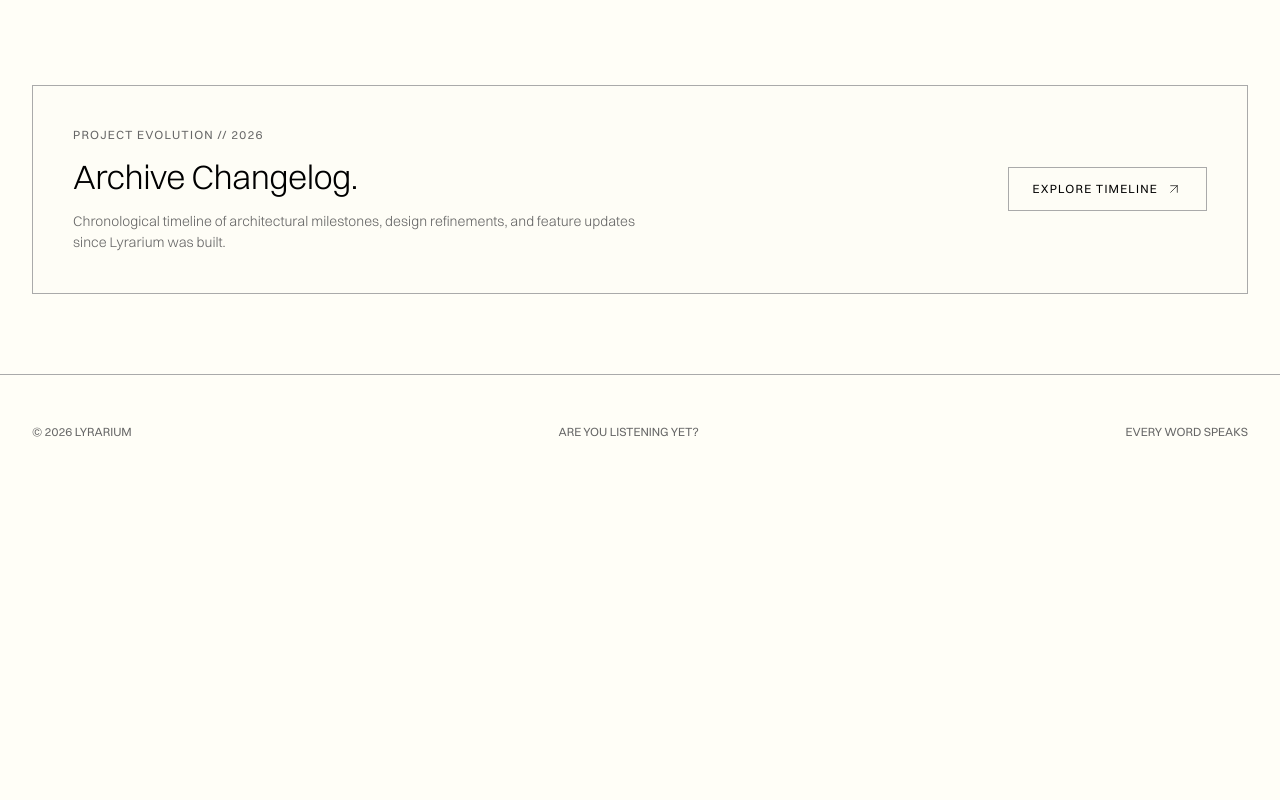
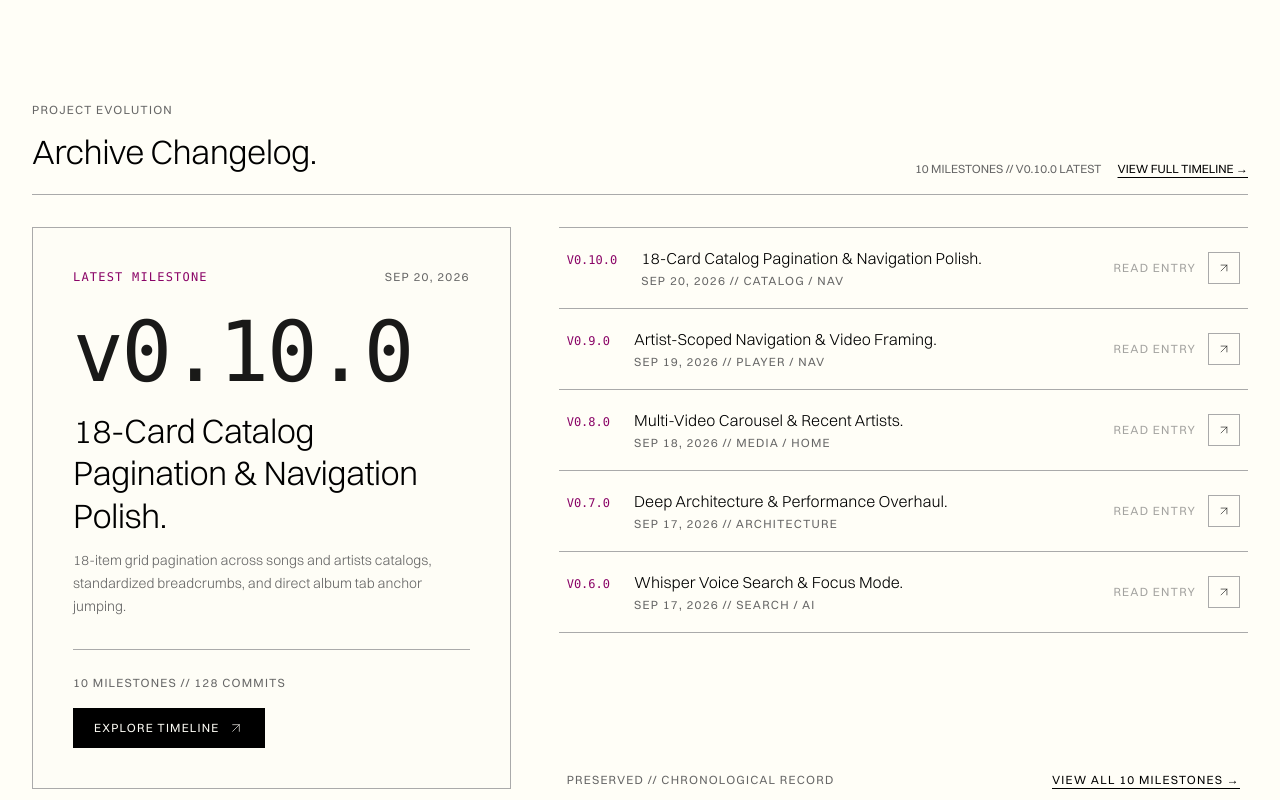
Before and after one commit to Sultvnnnn/lyrarium, a Next.js app: page / in a window 1280 px wide. Shown: the part 1240-2040 px from the top of the page. Before the commit the page ends 1729 px from the top, so only its background shows below. Built offline with nearby package versions, Linux system fonts and the light colour scheme; no server answers; the database is empty.

Commit message:
feat(home): redesign changelog section with editorial poster spread and hairline ledger

```diff
--- a/src/app/page.tsx
+++ b/src/app/page.tsx
@@ -1,5 +1,5 @@
 import Link from "next/link";
-import { ArrowUpRight, X } from "lucide-react";
+import { X } from "lucide-react";
 import { asc, desc } from "drizzle-orm";
 import { db } from "@/db";
 import { songs, artists as artistsTable } from "@/db/schema";
@@ -8,6 +8,7 @@ import { HeroSearch } from "@/components/hero-search";
 import { SongAccordion } from "@/components/song-accordion";
 import { ArtistAccordion, type AccordionArtist } from "@/components/artist-accordion";
 import { StatsLedger } from "@/components/stats-ledger";
+import { HomeChangelogPreview } from "@/components/home-changelog-preview";
 import { SiteFooter } from "@/components/site-footer";
 import type { HeroItem } from "@/components/lyric-poster";
 
@@ -306,30 +307,8 @@ export default async function Home({ searchParams }: Props) {
         totalWords={totalWords}
       />
 
-      {/* 6. Archive Evolution & Changelog Banner */}
-      <section className="px-8 pt-16 pb-4">
-        <div className="border border-border p-8 md:p-10 flex flex-col md:flex-row items-start md:items-center justify-between gap-6 hover:border-accent transition-colors group bg-muted/10">
-          <div>
-            <p className="text-caption uppercase tracking-widest text-muted-foreground">
-              Project Evolution // 2026
-            </p>
-            <h3 className="mt-2 text-heading-sm font-light tracking-[-0.02em] text-foreground">
-              Archive Changelog.
-            </h3>
-            <p className="mt-2 text-body-sm text-muted-foreground max-w-xl font-light">
-              Chronological timeline of architectural milestones, design refinements, and feature updates since Lyrarium was built.
-            </p>
-          </div>
-
-          <Link
-            href="/changelog"
-            className="inline-flex items-center gap-2 border border-border px-6 py-3 text-caption uppercase tracking-widest text-foreground group-hover:border-accent group-hover:text-accent transition-colors shrink-0 select-none"
-          >
-            <span>Explore timeline</span>
-            <ArrowUpRight size={16} strokeWidth={1} />
-          </Link>
-        </div>
-      </section>
+      {/* 6. Archive Evolution & Changelog Preview */}
+      <HomeChangelogPreview />
 
       <SiteFooter />
     </main>
--- /dev/null
+++ b/src/components/home-changelog-preview.tsx
@@ -0,0 +1,165 @@
+import Link from "next/link";
+import { ArrowUpRight } from "lucide-react";
+
+const RECENT_MILESTONES = [
+  {
+    version: "v0.10.0",
+    date: "Sep 20, 2026",
+    title: "18-Card Catalog Pagination & Navigation Polish",
+    tag: "Catalog / Nav",
+    summary:
+      "18-item grid pagination across songs and artists catalogs, standardized breadcrumbs, and direct album tab anchor jumping.",
+  },
+  {
+    version: "v0.9.0",
+    date: "Sep 19, 2026",
+    title: "Artist-Scoped Navigation & Video Framing",
+    tag: "Player / Nav",
+    summary:
+      "Scoped prev/next track traversal to the active artist, archive boundary notices, and corner-bracket resize handle for YouTube players.",
+  },
+  {
+    version: "v0.8.0",
+    date: "Sep 18, 2026",
+    title: "Multi-Video Carousel & Recent Artists",
+    tag: "Media / Home",
+    summary:
+      "Multiple YouTube performance links per song in a fluid horizontal carousel, and homepage Recent Artists accordion strip.",
+  },
+  {
+    version: "v0.7.0",
+    date: "Sep 17, 2026",
+    title: "Deep Architecture & Performance Overhaul",
+    tag: "Architecture",
+    summary:
+      "Incremental Static Regeneration (ISR), self-hosted Switzer font, YouTube iframe facade, and CSS containment rendering optimizations.",
+  },
+  {
+    version: "v0.6.0",
+    date: "Sep 17, 2026",
+    title: "Whisper Voice Search & Focus Mode",
+    tag: "Search / AI",
+    summary:
+      "Automatic bilingual Indonesian and English speech-to-text powered by Whisper, paired with elevated keyboard-driven Focus Search.",
+  },
+];
+
+export function HomeChangelogPreview() {
+  const latest = RECENT_MILESTONES[0];
+
+  return (
+    <section id="changelog" className="px-8 pt-20 pb-12">
+      {/* Section Header */}
+      <div className="flex flex-wrap items-end justify-between gap-8 border-b border-border pb-4 mb-8">
+        <div>
+          <p className="text-caption uppercase text-muted-foreground tracking-widest">
+            Project Evolution
+          </p>
+          <h2 className="mt-2 text-heading-sm font-light tracking-[-0.02em]">
+            Archive Changelog.
+          </h2>
+        </div>
+
+        <div className="flex items-center gap-4">
+          <span className="text-caption uppercase text-muted-foreground">
+            10 milestones // {latest.version} latest
+          </span>
+          <Link
+            href="/changelog"
+            className="text-caption uppercase text-foreground hover:text-accent transition-colors underline underline-offset-4"
+          >
+            View full timeline →
+          </Link>
+        </div>
+      </div>
+
+      {/* Editorial Spread: Left Callout Poster + Right Hairline Ledger */}
+      <div className="grid grid-cols-1 lg:grid-cols-12 gap-8 lg:gap-12">
+        {/* Left Callout Poster (5 cols) */}
+        <div className="lg:col-span-5 flex flex-col justify-between border border-border bg-muted/10 p-8 md:p-10 relative group hover:border-accent transition-colors">
+          <div>
+            <div className="flex items-center justify-between gap-3 text-caption uppercase tracking-widest text-muted-foreground">
+              <span className="font-mono text-accent font-medium">LATEST MILESTONE</span>
+              <span>{latest.date}</span>
+            </div>
+
+            <div className="mt-6">
+              <span className="text-display-sm md:text-display font-light text-foreground/90 font-mono leading-none tracking-tight">
+                {latest.version}
+              </span>
+              <h3 className="mt-4 text-heading-sm font-light text-foreground tracking-[-0.02em] leading-tight">
+                {latest.title}.
+              </h3>
+              <p className="mt-3 text-body-sm text-muted-foreground font-light leading-relaxed">
+                {latest.summary}
+              </p>
+            </div>
+          </div>
+
+          <div className="mt-8 pt-6 border-t border-border flex flex-wrap items-center justify-between gap-4">
+            <span className="text-caption uppercase tracking-widest text-muted-foreground">
+              10 Milestones // 128 Commits
+            </span>
+            <Link
+              href="/changelog"
+              className="inline-flex items-center gap-2 border border-foreground bg-foreground text-background px-5 py-2.5 text-caption uppercase tracking-widest hover:border-accent hover:bg-accent hover:text-accent-foreground transition-colors select-none"
+            >
+              <span>Explore timeline</span>
+              <ArrowUpRight size={16} strokeWidth={1} />
+            </Link>
+          </div>
+        </div>
+
+        {/* Right: Hairline Ledger of Recent Milestones (7 cols) */}
+        <div className="lg:col-span-7 flex flex-col justify-between">
+          <div className="divide-y divide-border border-y border-border">
+            {RECENT_MILESTONES.map((m) => (
+              <Link
+                key={m.version}
+                href="/changelog"
+                className="group flex flex-col sm:flex-row sm:items-center justify-between gap-3 py-4.5 px-2 hover:bg-muted/20 hover:text-accent transition-all duration-300"
+              >
+                <div className="flex items-baseline gap-4 sm:gap-6 min-w-0">
+                  <span className="font-mono text-caption uppercase text-accent font-medium shrink-0">
+                    {m.version}
+                  </span>
+                  <div className="min-w-0">
+                    <h4 className="text-body font-light text-foreground group-hover:text-accent transition-colors truncate">
+                      {m.title}.
+                    </h4>
+                    <p className="text-caption uppercase tracking-widest text-muted-foreground mt-0.5">
+                      {m.date} // {m.tag}
+                    </p>
+                  </div>
+                </div>
+
+                <div className="flex items-center gap-3 shrink-0 self-end sm:self-center">
+                  <span className="text-caption uppercase tracking-widest text-muted-foreground/60 group-hover:text-accent transition-colors hidden md:inline">
+                    Read entry
+                  </span>
+                  <div className="size-8 flex items-center justify-center border border-border group-hover:border-accent group-hover:bg-accent group-hover:text-accent-foreground transition-colors">
+                    <ArrowUpRight
+                      size={14}
+                      strokeWidth={1}
+                      className="group-hover:translate-x-0.5 group-hover:-translate-y-0.5 transition-transform"
+                    />
+                  </div>
+                </div>
+              </Link>
+            ))}
+          </div>
+
+          <div className="mt-6 flex items-center justify-between text-caption uppercase tracking-widest text-muted-foreground px-2">
+            <span>Preserved // Chronological Record</span>
+            <Link
+              href="/changelog"
+              className="text-foreground hover:text-accent transition-colors underline underline-offset-4"
+            >
+              View all 10 milestones →
+            </Link>
+          </div>
+        </div>
+      </div>
+    </section>
+  );
+}
```
